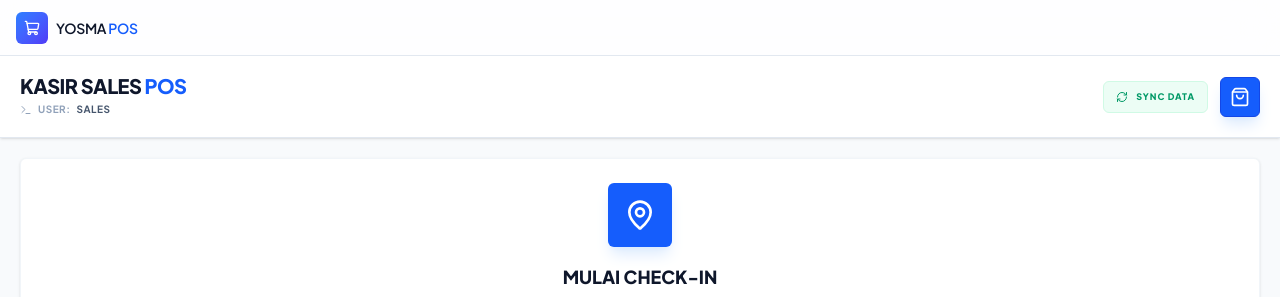
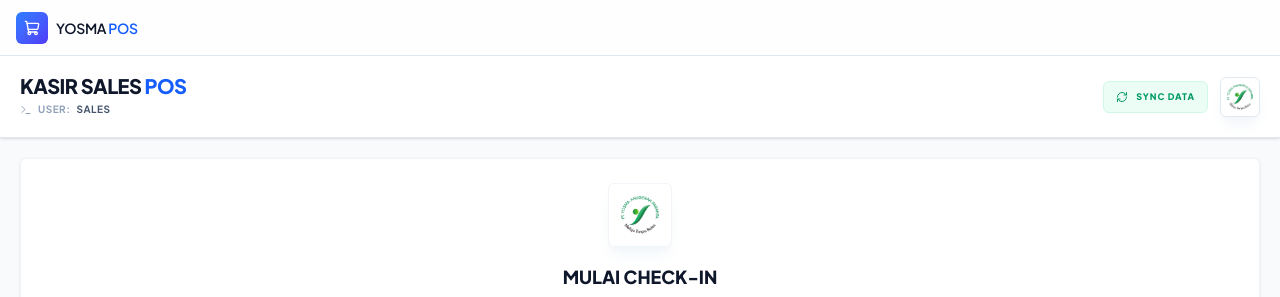
Before and after one commit to filamsimg/yosma-pos, a Next.js app: page /sales in a window 1280 px wide. Shown: the top 297 px of the page. Built offline with nearby package versions, Linux system fonts and the light colour scheme; no server answers; the database is empty.

Commit message:
feat: integrate official Yosma logo across app and PWA config

```diff
--- a/src/app/layout.tsx
+++ b/src/app/layout.tsx
@@ -17,6 +17,10 @@
   description:
     "Aplikasi POS & Sales Monitoring untuk tim penjualan lapangan dan admin.",
   manifest: "/manifest.json",
+  icons: {
+    icon: "/icon.png",
+    apple: "/icon.png",
+  },
 };
 
 export const viewport: Viewport = {
--- a/src/app/login/page.tsx
+++ b/src/app/login/page.tsx
@@ -50,8 +50,8 @@
       <div className="relative z-10 w-full max-w-md px-4">
         {/* Logo / Brand */}
         <div className="text-center mb-8">
-          <div className="inline-flex items-center justify-center w-16 h-16 rounded-2xl bg-gradient-to-br from-blue-500 to-indigo-600 shadow-lg shadow-blue-500/25 mb-4">
-            <ShoppingCart className="h-8 w-8 text-white" />
+          <div className="inline-flex items-center justify-center w-16 h-16 rounded-2xl bg-white shadow-lg shadow-blue-500/10 mb-4 p-2">
+            <img src="/icon.png" alt="Yosma Logo" className="w-full h-full object-contain" />
           </div>
           <h1 className="text-3xl font-bold text-slate-900 tracking-tight">
             YOSMA <span className="text-blue-600">POS</span>
--- a/src/app/register/page.tsx
+++ b/src/app/register/page.tsx
@@ -83,8 +83,8 @@
 
         {/* Logo / Brand */}
         <div className="text-center mb-8">
-          <div className="inline-flex items-center justify-center w-16 h-16 rounded-2xl bg-gradient-to-br from-indigo-500 to-purple-600 shadow-lg shadow-indigo-500/25 mb-4">
-            <ShoppingCart className="h-8 w-8 text-white" />
+          <div className="inline-flex items-center justify-center w-16 h-16 rounded-2xl bg-white shadow-lg shadow-indigo-500/10 mb-4 p-2">
+            <img src="/icon.png" alt="Yosma Logo" className="w-full h-full object-contain" />
           </div>
           <h1 className="text-3xl font-bold text-slate-900 tracking-tight">
             Buat Akun <span className="text-indigo-600">Baru</span>
--- a/src/app/sales/page.tsx
+++ b/src/app/sales/page.tsx
@@ -273,8 +273,8 @@
                 </span>
               )}
             </div>
-            <div className="w-10 h-10 rounded-sm bg-blue-600 border border-blue-700 flex items-center justify-center text-white shadow-lg shadow-blue-100">
-              <ShoppingBag className="h-5 w-5" />
+            <div className="w-10 h-10 rounded-sm bg-white border border-slate-200 flex items-center justify-center shadow-lg shadow-slate-100 p-1.5">
+              <img src="/icon.png" alt="Logo" className="w-full h-full object-contain" />
             </div>
           </div>
         </div>
@@ -284,8 +284,8 @@
         {!checkedIn ? (
           <div className="space-y-4 animate-in fade-in slide-in-from-bottom-4 duration-500">
             <div className="bg-white rounded-sm border border-slate-100 p-6 shadow-sm flex flex-col items-center text-center space-y-4">
-              <div className="w-16 h-16 rounded-sm bg-blue-600 flex items-center justify-center text-white shadow-lg shadow-blue-100">
-                <MapPin className="h-8 w-8" />
+              <div className="w-16 h-16 rounded-sm bg-white border border-slate-100 flex items-center justify-center shadow-lg shadow-slate-100 p-3">
+                <img src="/icon.png" alt="Yosma Logo" className="w-full h-full object-contain" />
               </div>
               <div>
                 <h2 className="text-lg font-black text-slate-900 uppercase">Mulai Check-in</h2>
--- a/src/components/admin/layout/AdminSidebar.tsx
+++ b/src/components/admin/layout/AdminSidebar.tsx
@@ -84,8 +84,8 @@
         "flex items-center gap-2.5 px-4 h-16 shrink-0 border-b border-[#1e293b]",
         isEffectivelyCollapsed && "justify-center px-0"
       )}>
-        <div className="flex items-center justify-center w-8 h-8 rounded-lg bg-blue-600 shrink-0">
-          <ShoppingCart className="h-4 w-4 text-white" />
+        <div className="flex items-center justify-center w-8 h-8 rounded-lg bg-white shrink-0 p-1">
+          <img src="/icon.png" alt="Logo" className="w-full h-full object-contain" />
         </div>
         {!isEffectivelyCollapsed && (
           <div className="flex flex-col animate-in fade-in duration-300">
```
Also changed, not shown: public/icon.png (added), public/manifest.json.
